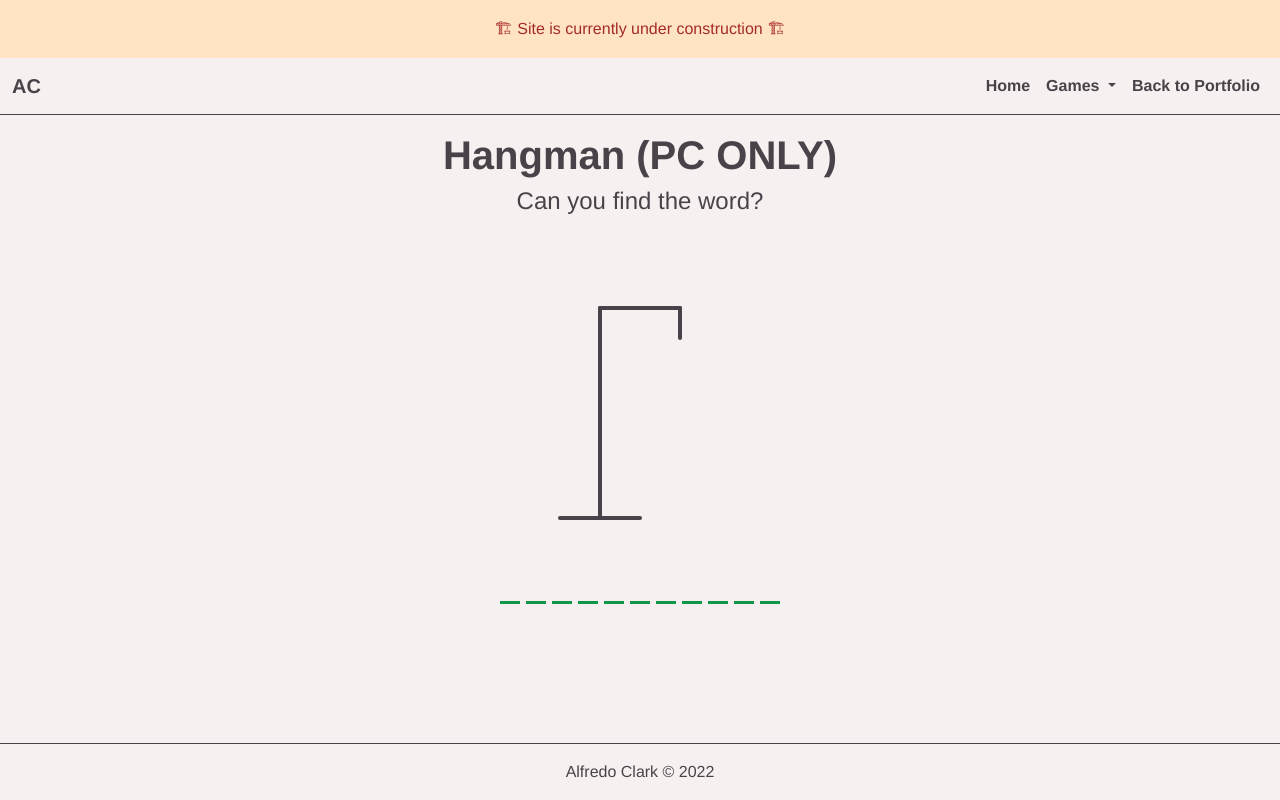
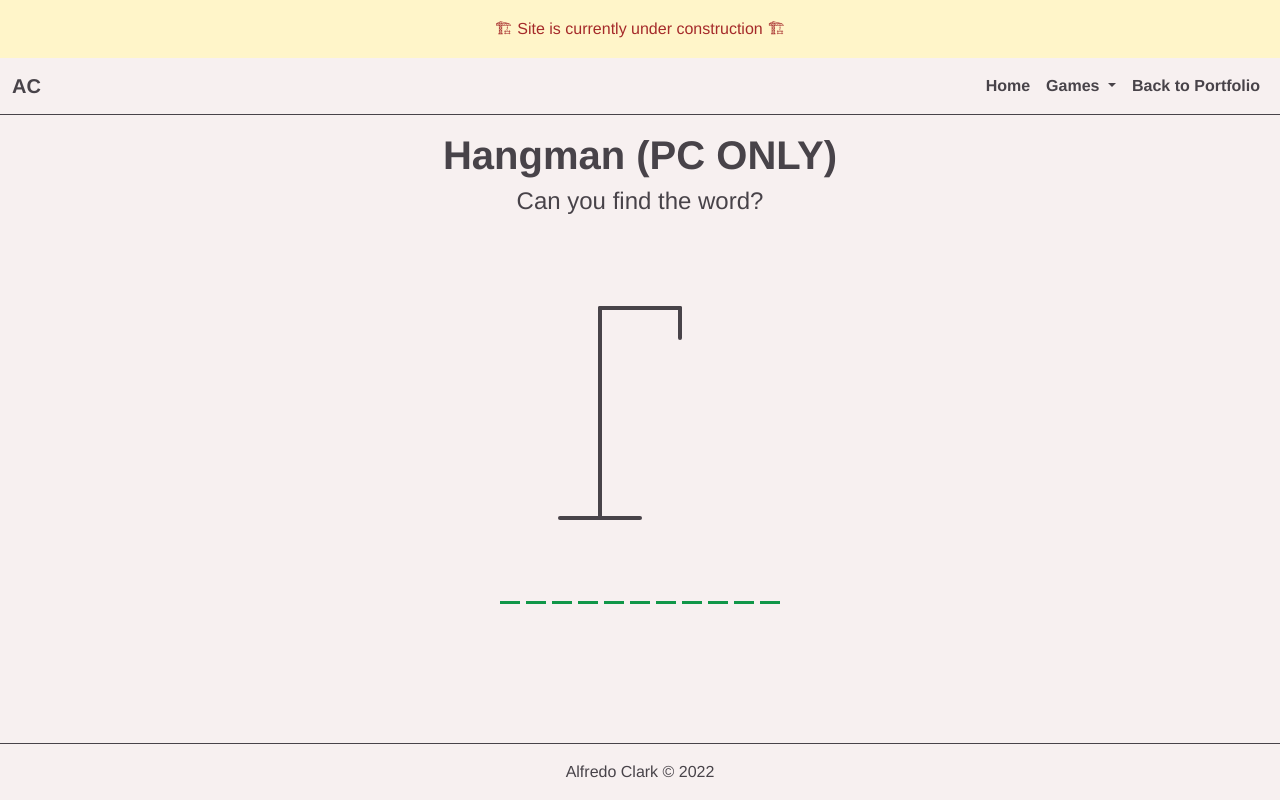
Before and after one commit to alfclark/game-zone, a Vue app: page /hangman in a window 1280 px wide. Built offline with nearby package versions, Linux system fonts and the light colour scheme.

Commit message:
Background color under construction element update

```diff
--- a/src/App.vue
+++ b/src/App.vue
@@ -27,6 +27,7 @@ export default {
   --dark: #484349;
   --white: #f7f0f0;
   --blue: #8af3ff;
+  --yellow: #fff5c9;
 }
 @keyframes shift1 {
   0% {
--- a/src/components/UnderConstruction.vue
+++ b/src/components/UnderConstruction.vue
@@ -10,7 +10,7 @@
   display: flex;
   justify-content: center;
   align-items: center;
-  background-color: bisque;
+  background-color: var(--yellow);
   border-radius: 0;
 }
 
```
